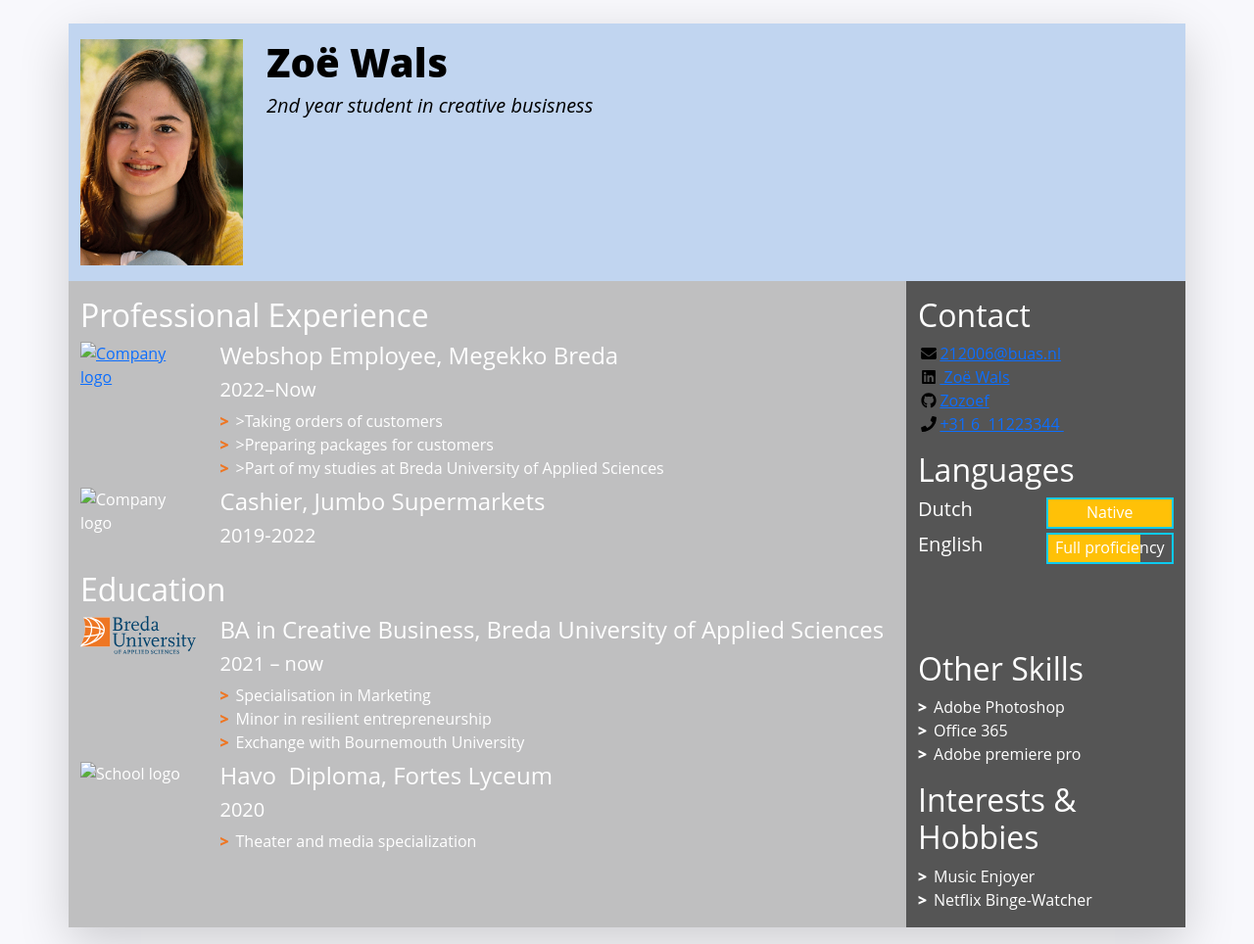
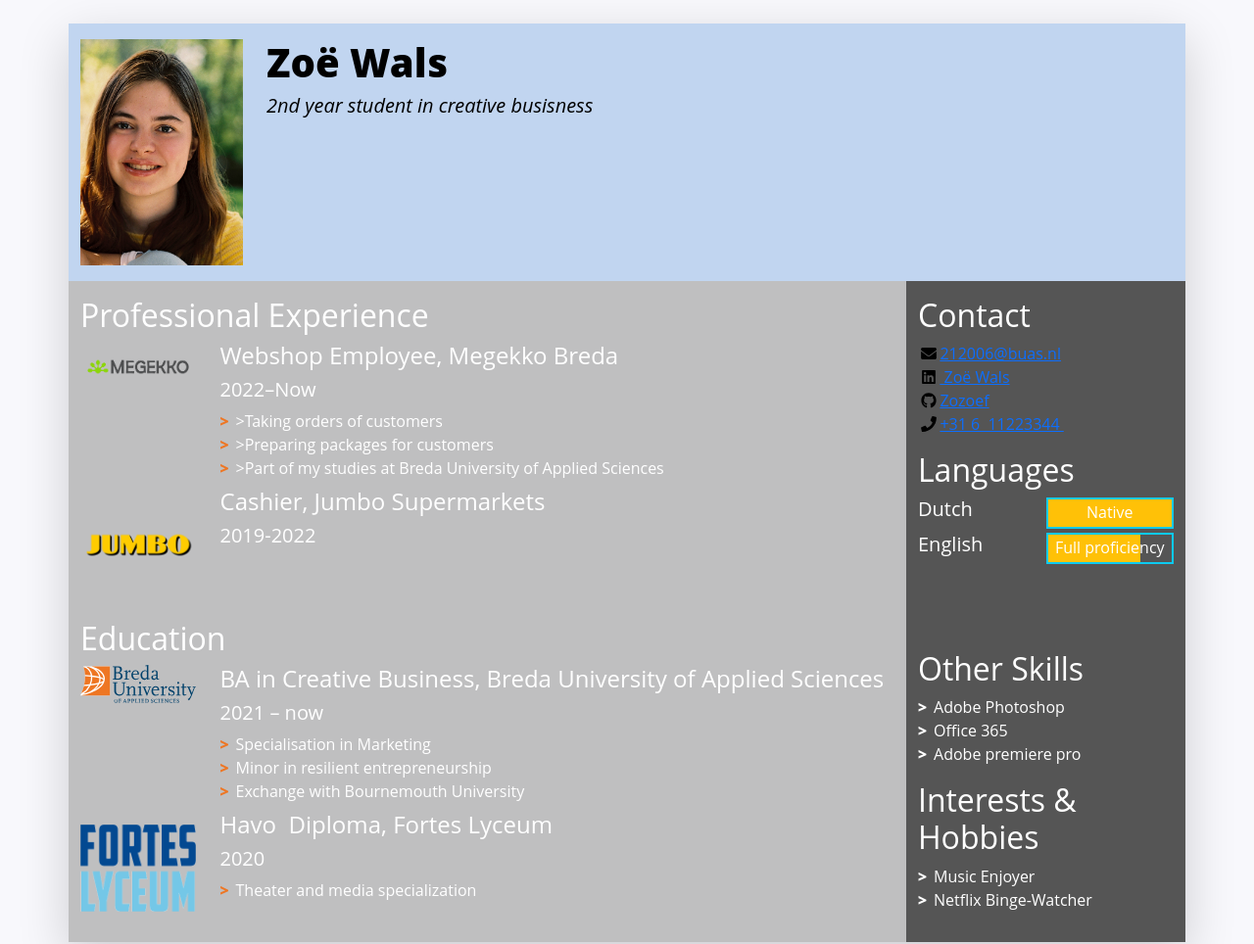
Before and after one commit to Zozoef/CV, a plain HTML site: page index.html in a window 1280 px wide. Shown: the top 964 px of the page at 98% size. Drawn offline with nearby package versions, Linux system fonts and the light colour scheme.

Commit message:
image redo

```diff
--- a/index.html
+++ b/index.html
@@ -86,7 +86,7 @@
               <li class="biography-item row mb-2">
                 <!-- We're using a grid inside a grid so we can align logos and text -->
                 <div class="logo-container col-3 col-sm-2 col-md-3 col-lg-2">
-                <a href="images/megekkologo.png"><img class="biography-logo mw-100 d-block mx-auto" src="images/megekkologo.png" alt="Company logo" width="2330"></a> </div>
+                <a href="images/megekkologo.png"><img class="biography-logo mw-100 d-block mx-auto" src="images/employers/megekkologo.png" alt="Company logo" width="2330"></a> </div>
                 <div class="biography-contents col-9 col-sm-10 col-md-9 col-lg-10">
                   <h4>Webshop Employee, Megekko Breda</h4>
                   <h5>2022–Now</h5>
@@ -103,7 +103,7 @@
               <li class="biography-item row mb-2">
                 <div class="logo-container col-3 col-sm-2 col-md-3 col-lg-2">
                 <!-- We're using a grid inside a grid so we can align logos and text -->
-                  <img class="biography-logo mw-100 d-block mx-auto" src="images/jumbologo.png" alt="Company logo" width="500">
+                  <img class="biography-logo mw-100 d-block mx-auto" src="images/employers/jumbologo.png" alt="Company logo" width="500">
                 </div>
                 <div class="biography-contents col-9 col-sm-10 col-md-9 col-lg-10">
                   <h4>Cashier, Jumbo Supermarkets</h4>
@@ -141,7 +141,7 @@
               <!-- 2nd item in education -->
               <li class="biography-item row mb-2">
                 <div class="logo-container col-3 col-sm-2 col-md-3 col-lg-2">
-                  <img src="images/forteslogo.png" alt="School logo" width="500" class="biography-logo mw-100 d-block mx-auto">
+                  <img src="images/schools/forteslogo.png" alt="School logo" width="500" class="biography-logo mw-100 d-block mx-auto">
                 </div>
                 <div class="biography-contents col-9 col-sm-10 col-md-9 col-lg-10">
                   <h4>Havo&nbsp; Diploma, Fortes Lyceum</h4>
```
